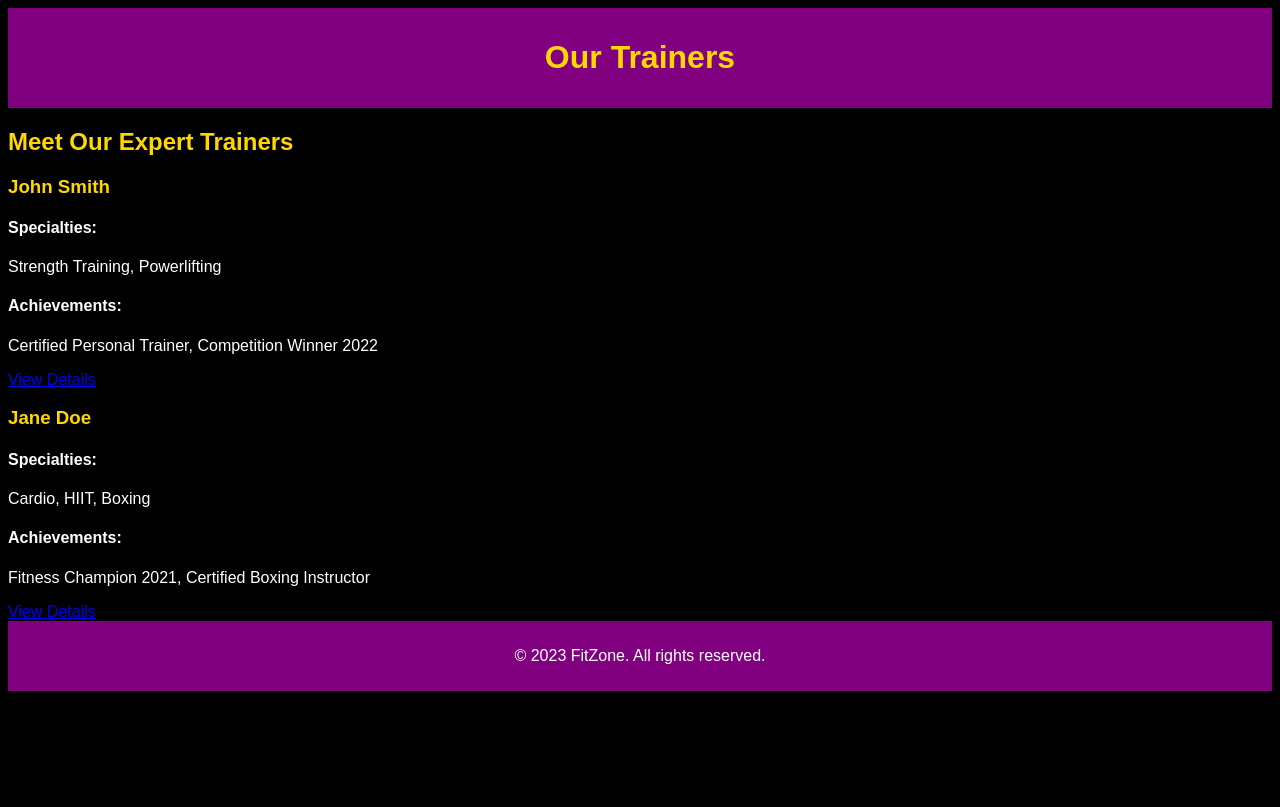
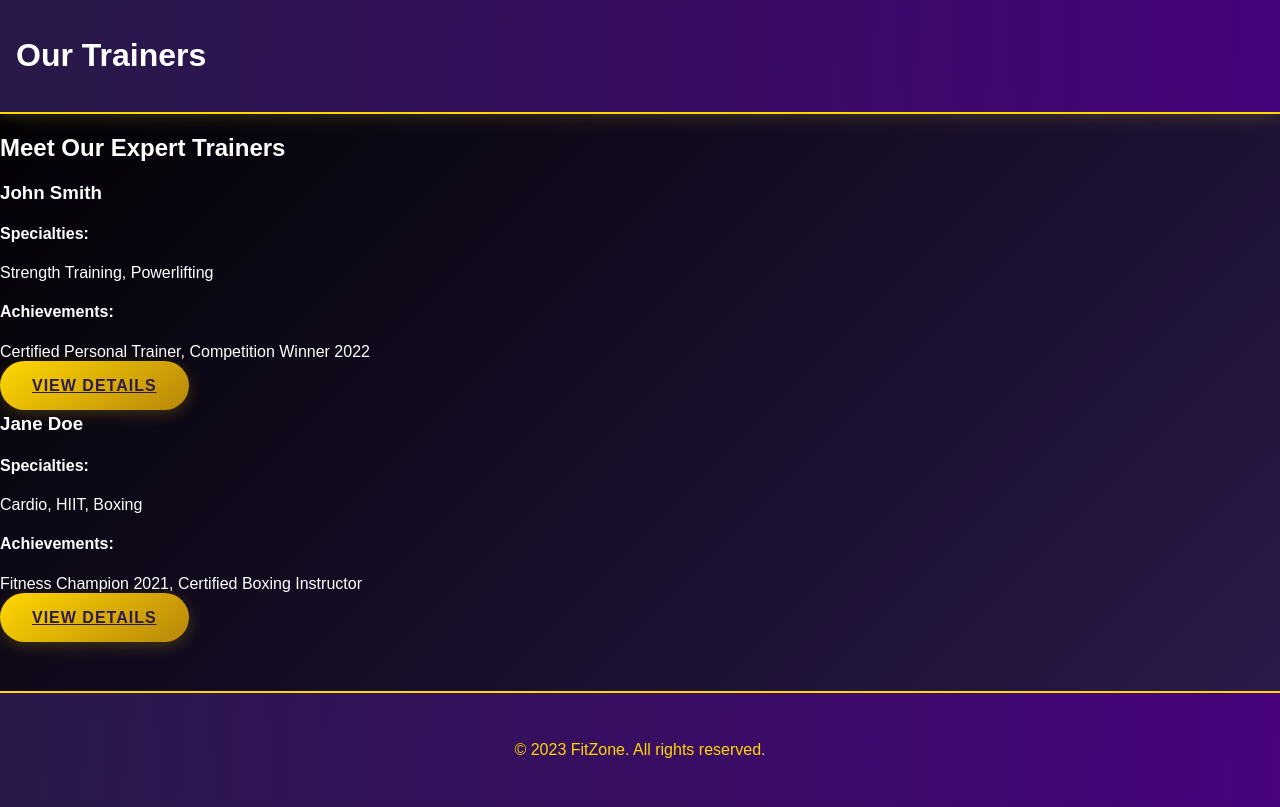
Before and after one commit to vampirevidha/blackboxai-1744375470040, a PHP site: page /FitZone/pages/trainers.php in a window 1280 px wide. Before the commit the page ends 691 px from the top, so only its background shows below. Run offline with PHP 8.4, Linux system fonts and the light colour scheme; data comes from the database, SQL or seed files in the repository.

Commit message:
Add FitZone/assets/css/style.css 1744390077023

```diff
--- a/FitZone/assets/css/style.css
+++ b/FitZone/assets/css/style.css
@@ -1,43 +1,217 @@
-body {
-    background-color: black;
-    color: white;
-    font-family: Arial, sans-serif;
+/* Premium Gradient Theme */
+:root {
+    --dark-purple: #2D1B4E;
+    --medium-purple: #4B0082;
+    --light-purple: #673AB7;
+    --dark-gold: #B8860B;
+    --medium-gold: #FFD700;
+    --light-gold: #FFE55C;
 }
 
-header, footer {
-    background-color: purple;
-    padding: 10px;
-    text-align: center;
+/* Base styles */
+body {
+    background: linear-gradient(135deg, #000000 0%, var(--dark-purple) 100%);
+    color: white;
+    font-family: 'Cinzel', Arial, sans-serif;
+    margin: 0;
+    padding: 0;
+    min-height: 100vh;
+    background-attachment: fixed;
 }
 
-h1, h2, h3 {
-    color: gold;
+/* Header and Navigation */
+header {
+    background: linear-gradient(to right, rgba(43, 27, 78, 0.9), rgba(75, 0, 130, 0.9));
+    padding: 1rem;
+    border-bottom: 2px solid var(--medium-gold);
+    box-shadow: 0 2px 15px rgba(255, 215, 0, 0.2);
+}
+
+.logo {
+    font-size: 2.5rem;
+    color: var(--medium-gold);
+    text-shadow: 2px 2px 4px rgba(0, 0, 0, 0.5);
+    margin: 0;
+    font-weight: bold;
+    letter-spacing: 2px;
 }
 
 nav ul {
-    list-style-type: none;
+    list-style: none;
     padding: 0;
-}
-
-nav ul li {
-    display: inline;
-    margin: 0 15px;
+    margin: 1rem 0;
+    display: flex;
+    flex-wrap: wrap;
+    justify-content: center;
+    gap: 1.5rem;
 }
 
 nav ul li a {
-    color: gold;
+    color: var(--light-gold);
     text-decoration: none;
+    padding: 0.8rem 1.5rem;
+    border-radius: 25px;
+    background: linear-gradient(145deg, var(--dark-purple), var(--medium-purple));
+    border: 1px solid var(--medium-gold);
+    transition: all 0.3s ease;
+    text-transform: uppercase;
+    letter-spacing: 1px;
+    font-size: 0.9rem;
 }
 
-button {
-    background-color: gold;
-    color: black;
-    border: none;
-    padding: 10px 15px;
-    cursor: pointer;
+nav ul li a:hover {
+    background: linear-gradient(145deg, var(--medium-gold), var(--dark-gold));
+    color: var(--dark-purple);
+    transform: translateY(-2px);
+    box-shadow: 0 5px 15px rgba(255, 215, 0, 0.3);
 }
 
-button:hover {
-    background-color: purple;
-    color: gold;
+/* Hero Section */
+.hero {
+    height: 600px;
+    background-image: linear-gradient(rgba(0, 0, 0, 0.7), rgba(0, 0, 0, 0.7)),
+                      url('../images/hero-bg.jpg');
+    background-size: cover;
+    background-position: center;
+    display: flex;
+    align-items: center;
+    justify-content: center;
+    text-align: center;
+    position: relative;
+    overflow: hidden;
 }
+
+.hero::before {
+    content: '';
+    position: absolute;
+    top: 0;
+    left: 0;
+    right: 0;
+    bottom: 0;
+    background: linear-gradient(45deg,
+        rgba(75, 0, 130, 0.6),
+        rgba(255, 215, 0, 0.3));
+}
+
+.hero-content {
+    position: relative;
+    z-index: 1;
+    max-width: 800px;
+    padding: 2rem;
+}
+
+.hero h1 {
+    font-size: 4rem;
+    margin-bottom: 1rem;
+    color: var(--medium-gold);
+    text-shadow: 2px 2px 4px rgba(0, 0, 0, 0.5);
+}
+
+/* Cards */
+.card {
+    background: linear-gradient(145deg,
+        rgba(45, 27, 78, 0.9),
+        rgba(75, 0, 130, 0.9));
+    border-radius: 15px;
+    padding: 2rem;
+    margin: 1rem;
+    border: 1px solid var(--medium-gold);
+    box-shadow: 0 5px 15px rgba(0, 0, 0, 0.3);
+    transition: transform 0.3s ease;
+}
+
+.card:hover {
+    transform: translateY(-5px);
+    box-shadow: 0 8px 20px rgba(255, 215, 0, 0.2);
+}
+
+/* Buttons */
+.btn {
+    background: linear-gradient(145deg, var(--medium-gold), var(--dark-gold));
+    color: var(--dark-purple);
+    padding: 1rem 2rem;
+    border: none;
+    border-radius: 25px;
+    cursor: pointer;
+    transition: all 0.3s ease;
+    text-transform: uppercase;
+    font-weight: bold;
+    letter-spacing: 1px;
+    box-shadow: 0 4px 15px rgba(255, 215, 0, 0.2);
+}
+
+.btn:hover {
+    background: linear-gradient(145deg, var(--dark-gold), var(--medium-gold));
+    transform: translateY(-2px);
+    box-shadow: 0 6px 20px rgba(255, 215, 0, 0.3);
+}
+
+/* Forms */
+form {
+    background: linear-gradient(145deg,
+        rgba(45, 27, 78, 0.9),
+        rgba(75, 0, 130, 0.9));
+    padding: 2rem;
+    border-radius: 15px;
+    border: 1px solid var(--medium-gold);
+    box-shadow: 0 5px 15px rgba(0, 0, 0, 0.3);
+    max-width: 500px;
+    margin: 2rem auto;
+}
+
+input, textarea, select {
+    background: rgba(0, 0, 0, 0.3);
+    border: 1px solid var(--medium-gold);
+    color: white;
+    padding: 1rem;
+    margin: 0.5rem 0;
+    border-radius: 8px;
+    width: 100%;
+    transition: all 0.3s ease;
+}
+
+input:focus, textarea:focus, select:focus {
+    border-color: var(--light-gold);
+    box-shadow: 0 0 10px rgba(255, 215, 0, 0.3);
+    outline: none;
+}
+
+/* Footer */
+footer {
+    background: linear-gradient(to right,
+        rgba(43, 27, 78, 0.9),
+        rgba(75, 0, 130, 0.9));
+    color: var(--medium-gold);
+    text-align: center;
+    padding: 2rem;
+    margin-top: 4rem;
+    border-top: 2px solid var(--medium-gold);
+}
+
+/* Responsive Design */
+@media (max-width: 768px) {
+    nav ul {
+        flex-direction: column;
+        align-items: center;
+    }
+
+    .hero h1 {
+        font-size: 2.5rem;
+    }
+
+    .card {
+        margin: 1rem 0;
+    }
+}
+
+/* Animations */
+@keyframes gradientShift {
+    0% { background-position: 0% 50%; }
+    50% { background-position: 100% 50%; }
+    100% { background-position: 0% 50%; }
+}
+
+.animated-gradient {
+    background-size: 200% 200%;
+    animation: gradientShift 5s ease infinite;
+}
```
